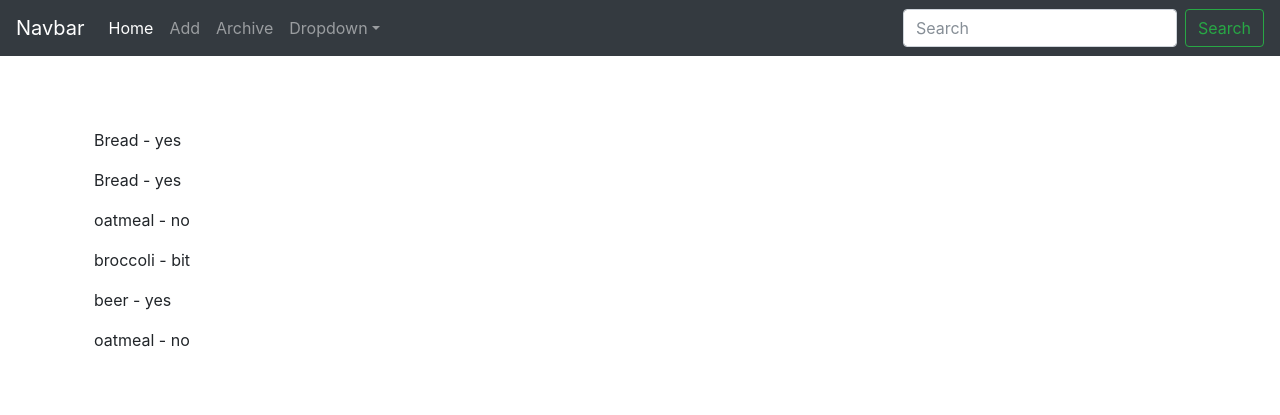
After one commit to catb0y/food_diary, a Flask app: page /archive in a window 1280 px wide. The commit adds this page. Shown: the top 415 px of the page. Run offline with Flask 2, Linux system fonts and the light colour scheme; data comes from the database, SQL or seed files in the repository; both versions use the stored data as it was after the commit; some libraries are stand-ins or nearby versions.

Commit message:
Added archive and template fixes

```diff
--- a/main.py
+++ b/main.py
@@ -52,7 +52,10 @@ def add():
     return render_template('add.html')
 
 
-
+@app.route('/archive')
+def archive():
+    meals = Meal.query.all()
+    return render_template('archive.html', meals=meals)
 
 
 
--- a/templates/add.html
+++ b/templates/add.html
@@ -9,12 +9,12 @@
     <div class="row">
       <form action="/add" method="POST">
 
-        <h3>Enter your entry (yes)</h3>
-        <br><textarea rows="1" type="text" name="food" placeholder="Food" required></textarea>
+        <p>Enter your entry (yes)</p>
+        <textarea rows="1" type="text" name="food" placeholder="Food" required></textarea>
         <br><textarea rows="1" type="text" name="discomfort" placeholder="Any discomfort?" required></textarea>
 
 
-        <br><input class="button-primary" type="submit" value="Submit">
+        <br><input class="btn btn-info" type="submit" value="Submit">
 
       </form>
     </div>
--- /dev/null
+++ b/templates/archive.html
@@ -0,0 +1,18 @@
+{% extends 'base.html' %}
+{% block content %}
+
+<main role="main" class="container">
+  <div class="starter-template">
+
+    {% for meal in meals %}
+    <div class="row">
+      <p>
+        {{ meal.food }} - {{ meal.discomfort }}
+      </p>
+    </div>
+    {% endfor %}
+
+  </div>
+</main>
+
+{% endblock %}
--- a/templates/base.html
+++ b/templates/base.html
@@ -34,7 +34,7 @@
             <a class="nav-link" href="{{ url_for('add') }}">Add</a>
           </li>
           <li class="nav-item">
-            <a class="nav-link" href="#">Archive</a>
+            <a class="nav-link" href="{{ url_for('archive') }}">Archive</a>
           </li>
           <li class="nav-item dropdown">
             <a class="nav-link dropdown-toggle" href="http://example.com" id="dropdown01" data-toggle="dropdown" aria-haspopup="true" aria-expanded="false">Dropdown</a>
```
Also changed, not shown: app.sqlite, 1 other file.
